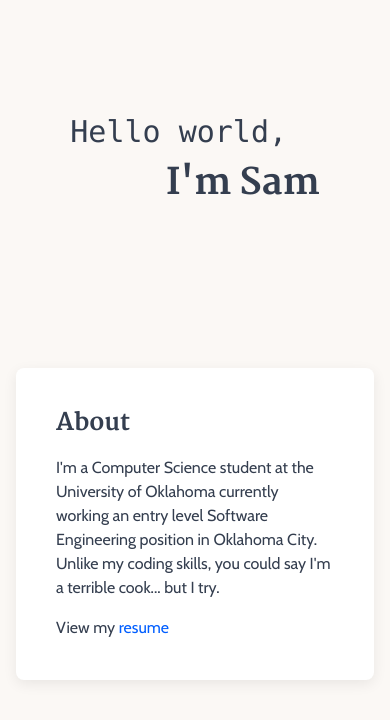
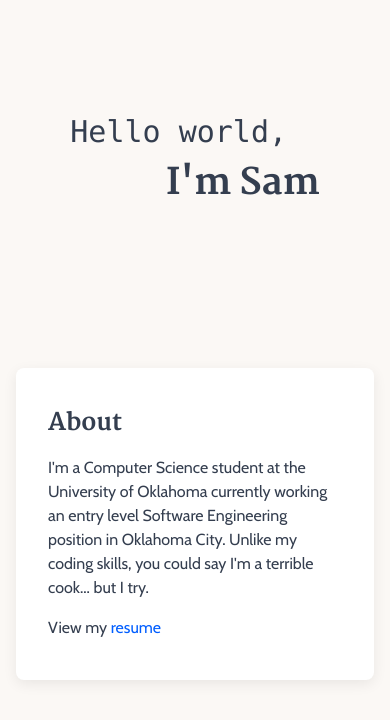
Before and after one commit to s-fletcher/me, a Next.js app: page / in a window 390 px wide. Shown: the top 720 px of the page. Built offline with nearby package versions, Linux system fonts and the light colour scheme.

Commit message:
Better mobile support

```diff
--- a/src/pages/index.tsx
+++ b/src/pages/index.tsx
@@ -1,10 +1,7 @@
 import { Box, Container, Heading, Link, Text } from '@chakra-ui/layout'
 import { useMediaQuery } from '@chakra-ui/media-query'
 
-const Home = () => {
-  const [isSmallDevice] = useMediaQuery('(max-width: 640px)')
-
-  return (
+const Home = () => (
   <Container maxW="container.md" mt={28} centerContent>
     <Box>
       <Heading fontWeight="normal" fontSize="3xl" fontFamily="mono">
@@ -20,7 +17,7 @@ const Home = () => {
       mt={40}
       bg="white"
       py={10}
-        px={isSmallDevice ? 10 : 20}
+      px={[8, 10, 20]}
     >
       <Heading size="lg">About</Heading>
       <Text my={4}>
@@ -38,5 +35,5 @@ const Home = () => {
     </Box>
   </Container>
 )
-}
+
 export default Home
```
Lines whose indentation alone changed are shown as unchanged.
